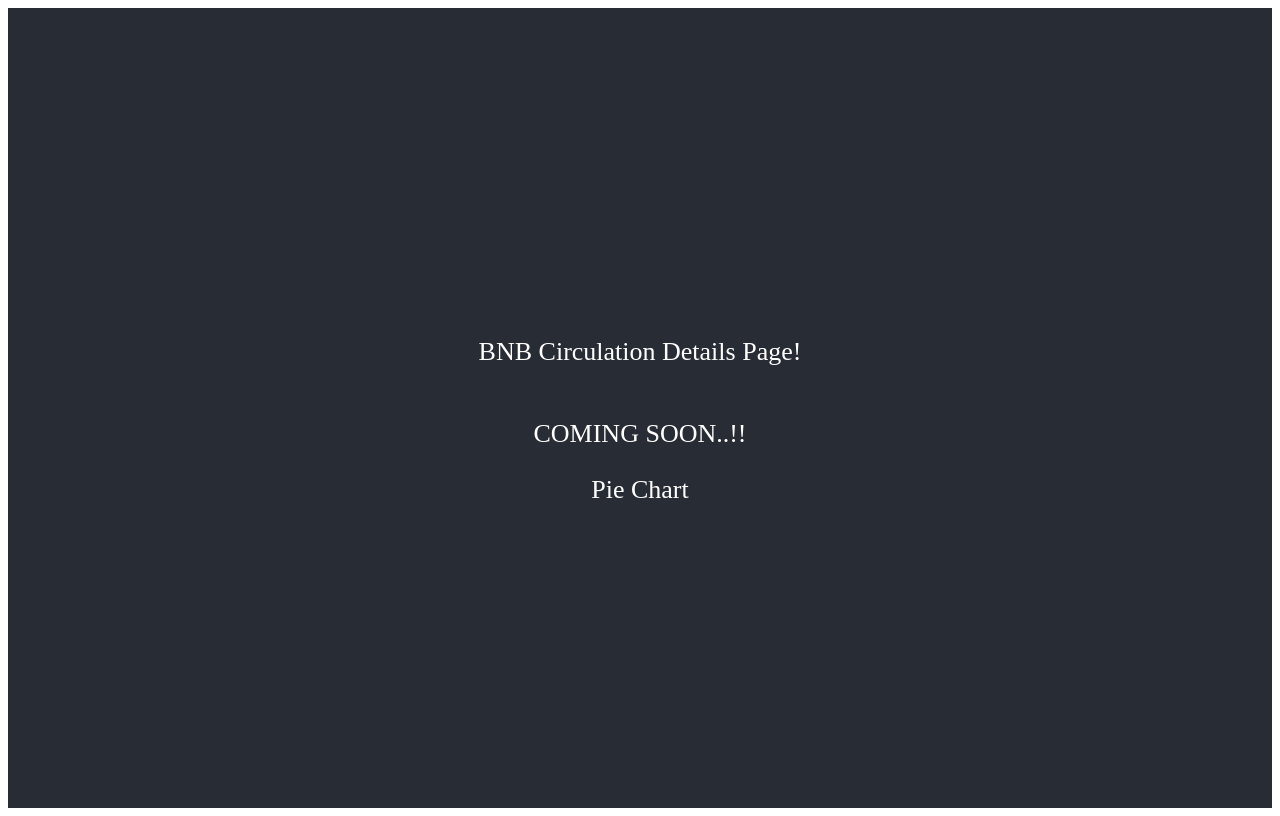
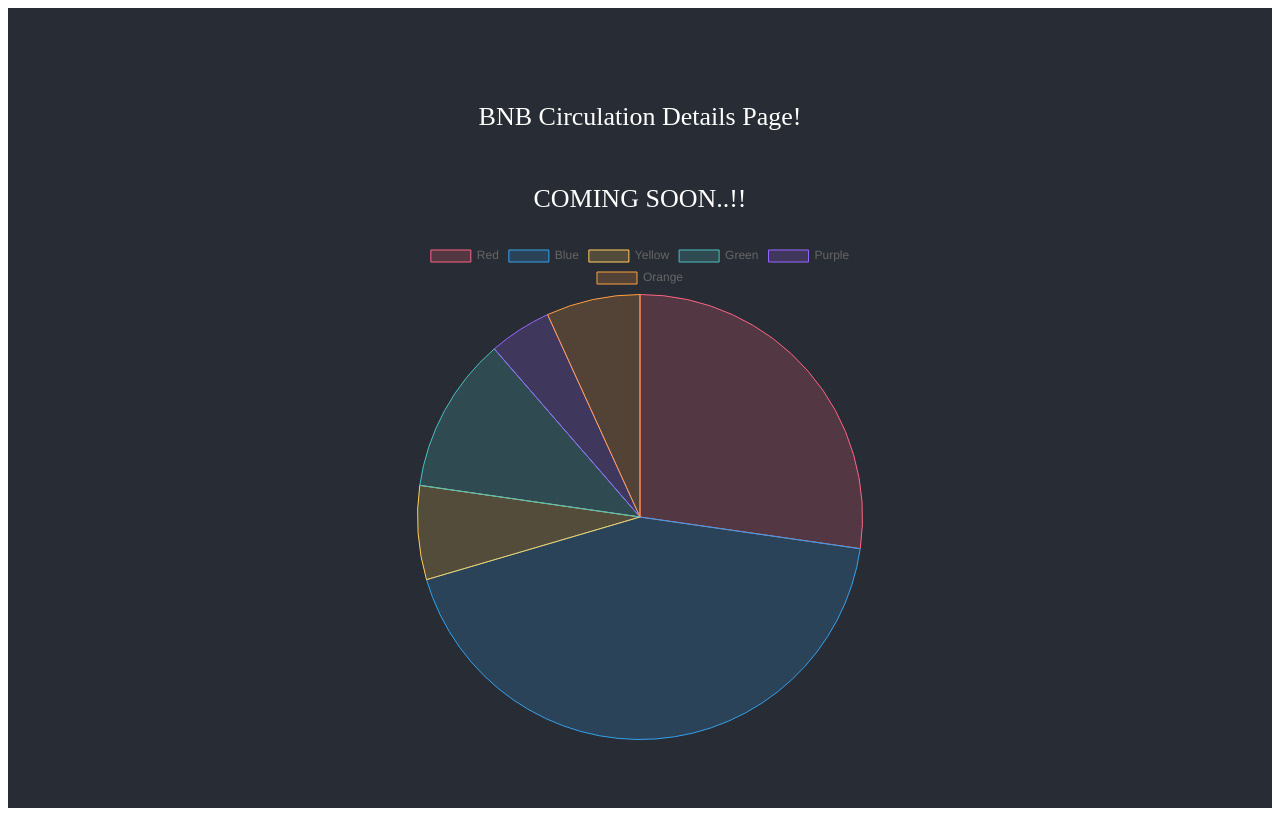
Before and after one commit to BNB-Chain-Support/bnb_circulation, a React (Create React App) app: page / in a window 1280 px wide. Built offline with nearby package versions, Linux system fonts and the light colour scheme.

Commit message:
Static Pie chart setup (initial layout)

```diff
--- a/src/components/PieChart.js
+++ b/src/components/PieChart.js
@@ -1,10 +1,66 @@
 import React from "react";
+import { Chart as ChartJS, ArcElement, Tooltip, Legend } from 'chart.js';
+import { Pie } from 'react-chartjs-2';
+ChartJS.register(ArcElement, Tooltip, Legend);
 
 const PieChart = () => {
     return (
-        <div>
-            Pie Chart
-        </div>
+        <React.Fragment>
+            <div className="container-fluid">
+                {/* Pie Chart */}
+                <div className="row">
+                    <div className="col-md-5 mb-3">
+
+
+                        <Pie
+                            width={500}
+                            height={400}
+                            data={{
+                                labels: ['Red', 'Blue', 'Yellow', 'Green', 'Purple', 'Orange'],
+                                datasets: [
+                                    {
+                                        label: '# of Votes',
+                                        data: [12, 19, 3, 5, 2, 3],
+                                        backgroundColor: [
+                                            'rgba(255, 99, 132, 0.2)',
+                                            'rgba(54, 162, 235, 0.2)',
+                                            'rgba(255, 206, 86, 0.2)',
+                                            'rgba(75, 192, 192, 0.2)',
+                                            'rgba(153, 102, 255, 0.2)',
+                                            'rgba(255, 159, 64, 0.2)',
+                                        ],
+                                        borderColor: [
+                                            'rgba(255, 99, 132, 1)',
+                                            'rgba(54, 162, 235, 1)',
+                                            'rgba(255, 206, 86, 1)',
+                                            'rgba(75, 192, 192, 1)',
+                                            'rgba(153, 102, 255, 1)',
+                                            'rgba(255, 159, 64, 1)',
+                                        ],
+                                        borderWidth: 1,
+                                    },
+                                ],
+                            }}
+
+                            options={{
+                                responsive: true,
+                                plugins: {
+                                    title: {
+                                        text: 'BNB Supply breakdown',
+                                        display: true
+                                    }
+                                }
+                            }}
+
+                        />
+
+
+                    </div>
+                </div>
+
+            </div>
+        </React.Fragment>
+
     )
 }
 
```
